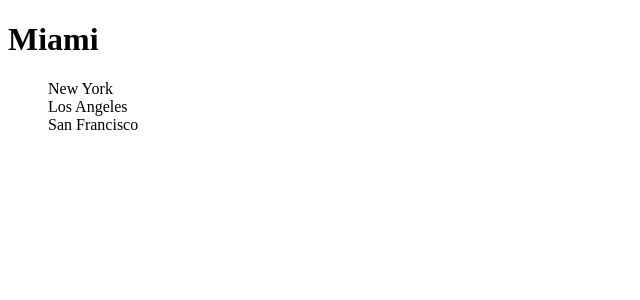
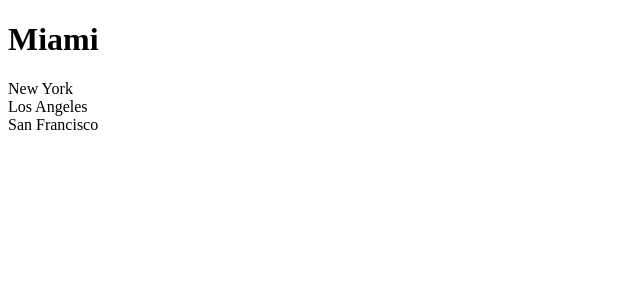
Before and after one commit to lhty24/react-mosh, a React (Vite) app: page / in a window 1280 px wide. Shown: the top 300 px of the page, without its empty margins (0-640 px from the left). Built offline with nearby package versions, Linux system fonts and the light colour scheme.

Commit message:
dev: add to the previous commit

```diff
--- a/src/components/ListGroup/ListGroup.css
+++ b/src/components/ListGroup/ListGroup.css
@@ -1,3 +1,4 @@
 .list-group{
     list-style: none;
+    padding: 0;
 }
```
